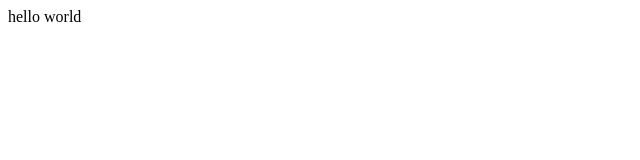
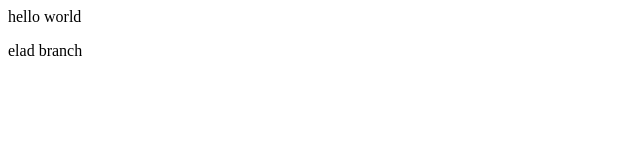
Before and after one commit to Eladtw/test2, a plain HTML site: page index.html in a window 1280 px wide. Shown: the full height of the page, 0-640 px from the left. Drawn offline with Linux system fonts and the light colour scheme.

Commit message:
elad branch

```diff
--- a/index.html
+++ b/index.html
@@ -7,5 +7,6 @@
 </head>
 <body>
     hello world
+    <p>elad branch</p>
 </body>
 </html>
```
